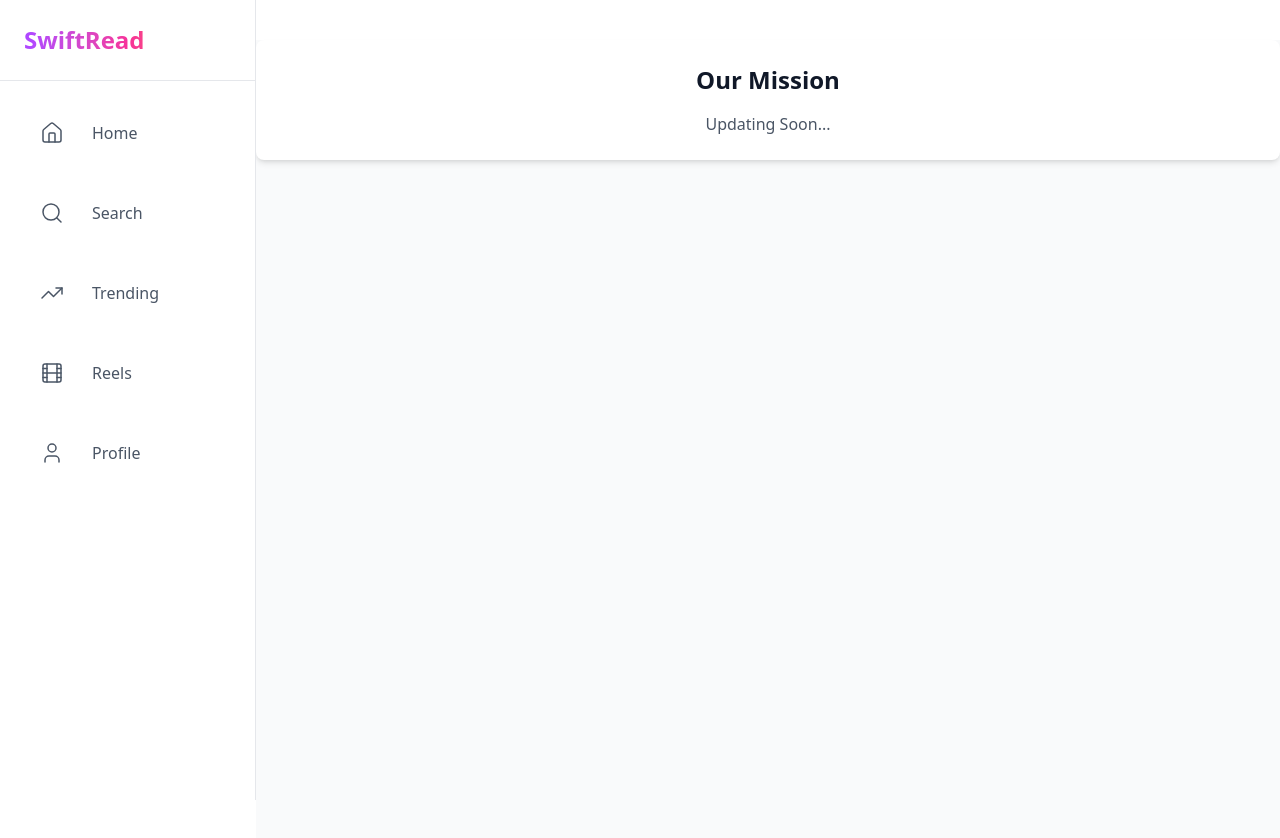
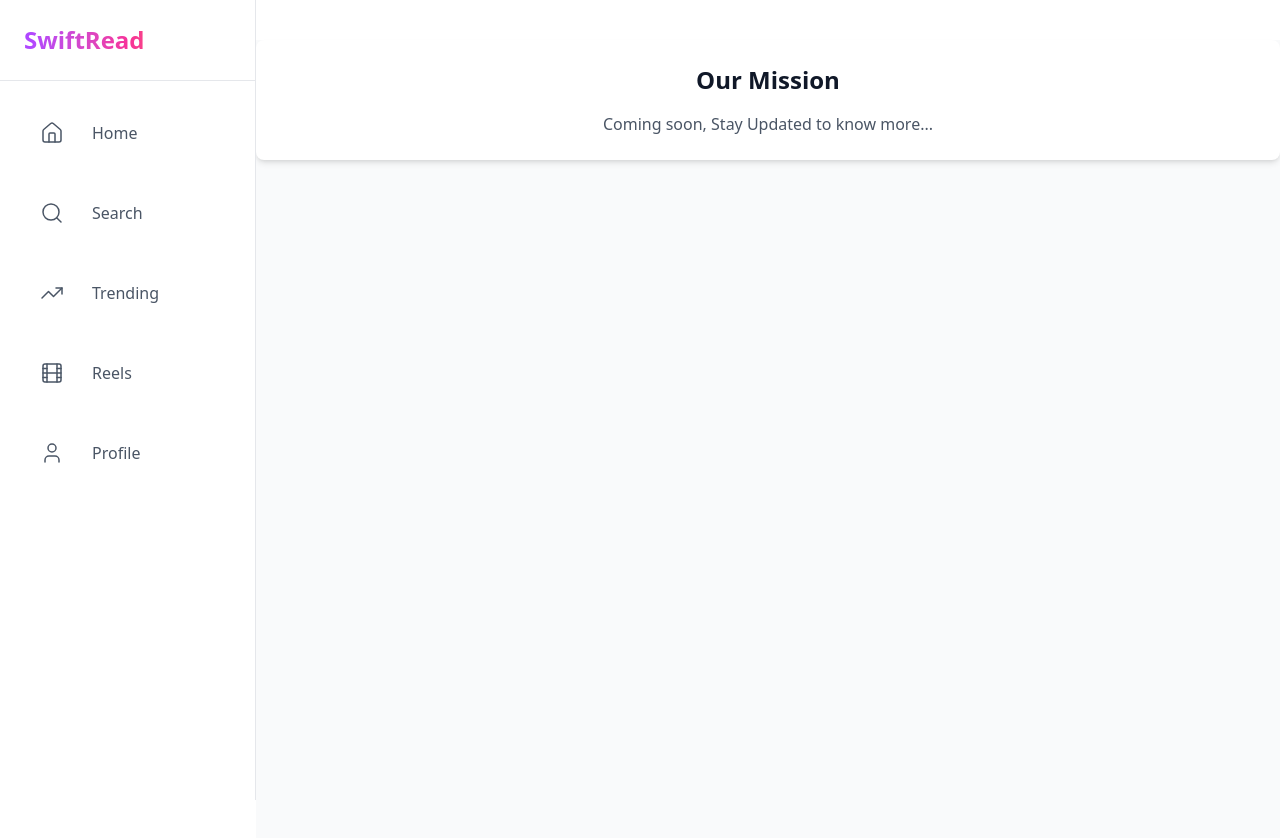
Before and after one commit to 98991536151948827743/98991536151948827743Hidden_angle, a React (Vite) app: page /mission in a window 1280 px wide. Built offline with nearby package versions, Linux system fonts and the light colour scheme.

Commit message:
minor changes in Mission

```diff
--- a/src/Pages/mission.jsx
+++ b/src/Pages/mission.jsx
@@ -4,7 +4,7 @@
   return (
     <div className="w-full bg-white rounded-lg p-6 shadow-md text-center">
       <h2 className="text-2xl font-bold text-gray-900 mb-4">Our Mission</h2>
-      <p className="text-gray-600">Updating Soon...</p>
+      <p className="text-gray-600">Coming soon, Stay Updated to know more...</p>
     </div>
   );
 };
```
